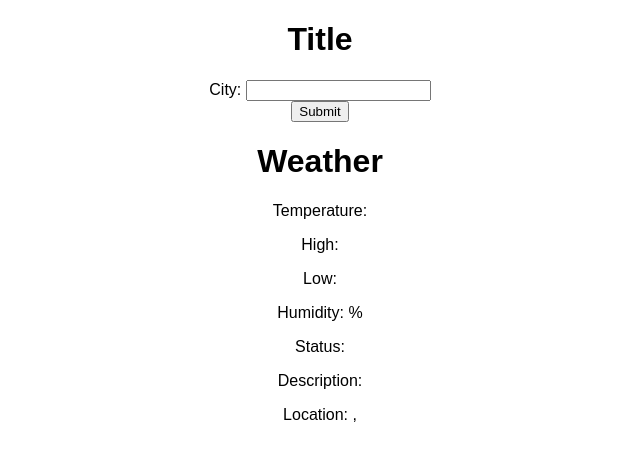
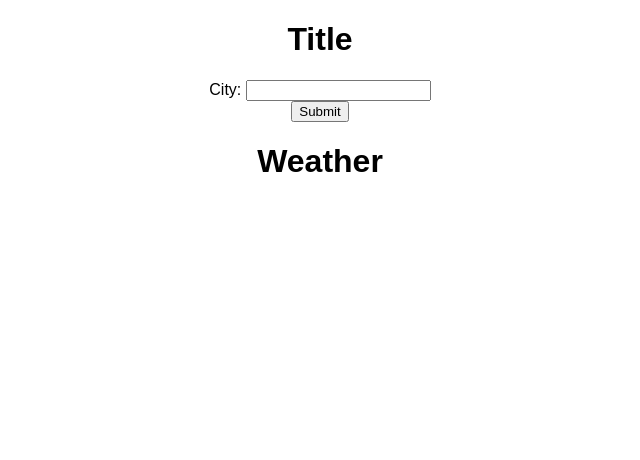
Before and after one commit to famartin/Weather-Getter, a React (Create React App) app in the folder client/: page / in a window 1280 px wide. Shown: the top 460 px of the page, without its empty margins (320-960 px from the left). Built offline with nearby package versions, Linux system fonts and the light colour scheme.

Commit message:
Text only appears on Submit

```diff
--- a/client/src/components/Weather.js
+++ b/client/src/components/Weather.js
@@ -13,7 +13,8 @@ class Weather extends Component {
 			desc: undefined,
 			humidity: undefined,
 			country: undefined,
-			city: undefined
+			city: undefined,
+			error: undefined
 		};
 	}
 
@@ -26,6 +27,7 @@ class Weather extends Component {
 			})
 			.then(data => {
 				console.log(data);
+				if (data.cod == 200) {
 					this.setState({
 						temp: data.main.temp,
 						high: data.main.temp_max,
@@ -34,8 +36,23 @@ class Weather extends Component {
 						desc: data.weather[0].description,
 						humidity: data.main.humidity,
 						country: data.sys.country,
-					city: data.name
+						city: data.name,
+						error: undefined
 					});
+				}
+				else {
+					this.setState({
+						temp: undefined,
+						high: undefined,
+						low: undefined,
+						state: undefined,
+						desc: undefined,
+						humidity: undefined,
+						country: undefined,
+						city: undefined,
+						error: data.message
+					});
+				}
 			});
 	}
 
@@ -44,13 +61,39 @@ class Weather extends Component {
 			<div className="Weather">
 				<Form getWeather={this.getWeather} />
 				<h1>Weather</h1>
-				<p>Temperature: {this.state.temp}</p>
-				<p>High: {this.state.high}</p>
-				<p>Low: {this.state.low}</p>
+				{
+					this.state.city &&
+					this.state.country &&
+					<p>Location: {this.state.city}, {this.state.country}</p>
+				}
+				{
+					this.state.temp &&
+					<p>Temperature: {this.state.temp}&#176; F</p>
+				}
+				{
+					this.state.high &&
+					<p>High: {this.state.high}&#176; F</p>
+				}
+				{
+					this.state.low &&
+					<p>Low: {this.state.low}&#176; F</p>
+				}
+				{
+					this.state.humidity &&
 					<p>Humidity: {this.state.humidity}%</p>
+				}
+				{
+					this.state.state &&
 					<p>Status: {this.state.state}</p>
+				}
+				{
+					this.state.desc &&
 					<p>Description: {this.state.desc}</p>
-				<p>Location: {this.state.city}, {this.state.country}</p>
+				}
+				{
+					this.state.error &&
+					<p>{this.state.error}</p>
+				}
 			</div>
 		);
 	}
```
Lines whose indentation alone changed are shown as unchanged.
